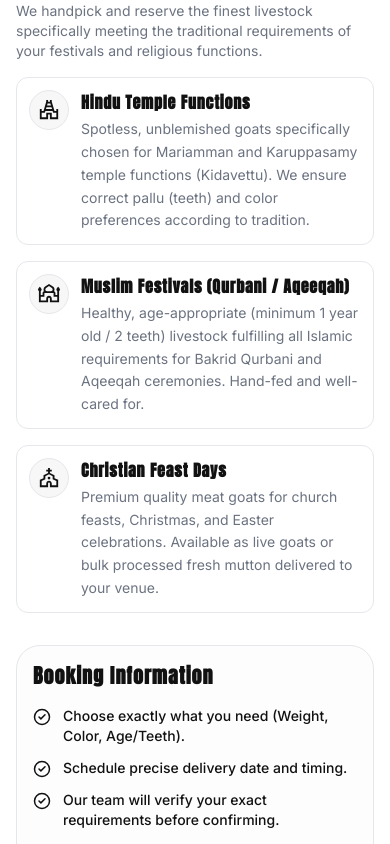
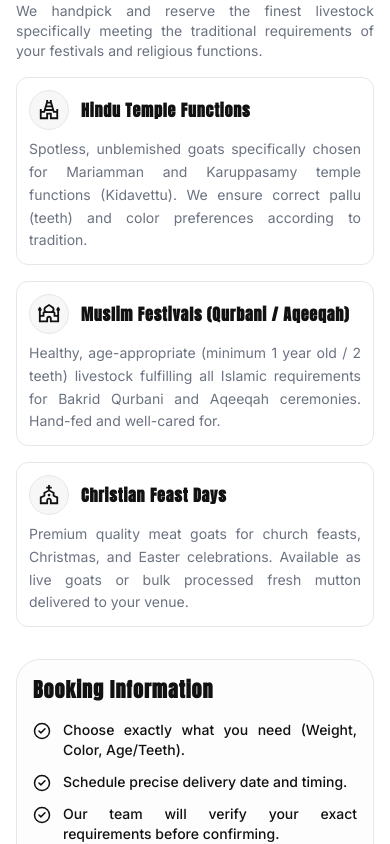
Before and after one commit to senthilnathan-2004/laraspinnel, a Next.js app: page / in a window 390 px wide. Shown: the part 2040-2884 px from the top of the page. Built offline with nearby package versions, Linux system fonts and the light colour scheme; no server answers; the database is empty.

Commit message:
push sample ui text design

```diff
--- a/app/about/page.tsx
+++ b/app/about/page.tsx
@@ -59,10 +59,10 @@ export default function AboutPage() {
             <h2 className="font-display text-2xl sm:text-3xl text-brand-black uppercase">
               Our Goat Farming Philosophy in Villupuram
             </h2>
-            <p className="text-sm text-brand-gray leading-relaxed">
+            <p className="text-sm text-brand-gray leading-relaxed text-justify">
               {settings.about_intro_p1 || "At Ragu Goat Farm, we believe that premium quality begins with wholesome care. Located in the lush pastures of Villupuram, our farm spans acres of open grazing fields. Our animals are pasture-raised, allowing them natural forage access alongside nutrient-rich feed."}
             </p>
-            <p className="text-sm text-brand-gray leading-relaxed">
+            <p className="text-sm text-brand-gray leading-relaxed text-justify">
               {settings.about_intro_p2 || "We started with a vision to streamline livestock ordering in Tamil Nadu, eliminating middle-agency price hikes. By combining modern veterinary management with direct-to-customer deliveries, we ensure healthy animals reach your doorstep at transparent farm rates."}
             </p>
           </div>
@@ -86,7 +86,7 @@ export default function AboutPage() {
                   {v.icon}
                 </div>
                 <h4 className="font-semibold text-brand-black text-sm">{v.title}</h4>
-                <p className="text-xs text-brand-gray leading-relaxed">{v.description}</p>
+                <p className="text-xs text-brand-gray leading-relaxed text-justify">{v.description}</p>
               </div>
             ))}
           </div>
--- a/app/goats/page.tsx
+++ b/app/goats/page.tsx
@@ -167,7 +167,7 @@ export default function GoatsListingPage() {
           <h3 className="font-display text-2xl text-brand-black uppercase tracking-wide">
             Buy Live Goats Online in Tamil Nadu
           </h3>
-          <p className="text-brand-gray text-sm leading-relaxed">
+          <p className="text-brand-gray text-sm leading-relaxed text-justify">
             Discover a wide selection of pasture raised, healthy live goats at Ragu Goat Farm. We specialize in premium breeds such as Boer, Tellicherry, Kanni Aadu, and local Naatu Aadu. Whether you need livestock for breeding, farming, or festive occasions like Bakrid, our goats are reared in open pastures with natural feed and regular veterinary care to ensure superior health and growth. We offer transparent pricing and reliable transport services across Villupuram, Tindivanam, Pondicherry, and other major districts in Tamil Nadu.
           </p>
         </section>
--- a/app/mutton/page.tsx
+++ b/app/mutton/page.tsx
@@ -188,7 +188,7 @@ export default function MuttonListingPage() {
           <h3 className="font-display text-2xl text-brand-black uppercase tracking-wide">
             Bulk Farm Fresh Mutton Delivery
           </h3>
-          <p className="text-brand-gray text-sm leading-relaxed">
+          <p className="text-brand-gray text-sm leading-relaxed text-justify">
             Elevate your culinary experience with premium, farm fresh mutton from Ragu Goat Farm. We supply hygienic, bulk mutton packs ideal for weddings, restaurants, family gatherings, and commercial orders. Sourced exclusively from healthy, young country goats (Naatu Aadu) raised on our farm, our meat guarantees tenderness and rich traditional flavor. Enjoy seamless booking and prompt cold chain delivery directly to your doorstep in Villupuram, Pondicherry, Tindivanam, Vanur and surrounding districts in Tamil Nadu.
           </p>
         </section>
--- a/components/faq/FAQClient.tsx
+++ b/components/faq/FAQClient.tsx
@@ -37,7 +37,7 @@ export default function FAQClient({ faqs }: FAQClientProps) {
                   {faq.question}
                 </h2>
                 <div
-                  className="text-brand-gray leading-relaxed space-y-3"
+                  className="text-brand-gray leading-relaxed space-y-3 text-justify [&_p]:text-justify!"
                   dangerouslySetInnerHTML={{ __html: faq.answer }}
                 />
               </div>
@@ -77,7 +77,7 @@ export default function FAQClient({ faqs }: FAQClientProps) {
                 <div className="overflow-hidden">
                   <div className="px-3 md:px-6 pb-3 md:pb-6 ml-11">
                     <div
-                      className="text-brand-gray leading-relaxed space-y-3"
+                      className="text-brand-gray leading-relaxed space-y-3 text-justify [&_p]:text-justify!"
                       dangerouslySetInnerHTML={{ __html: faq.answer }}
                     />
                   </div>
--- a/components/home/FestivalGoatCTA.tsx
+++ b/components/home/FestivalGoatCTA.tsx
@@ -48,44 +48,47 @@ export default async function FestivalGoatCTA() {
           <div className="lg:col-span-7 flex flex-col h-full">
             <div className="mb-4">
               <h3 className="text-xl font-bold text-brand-black mb-1">Special Function Goats</h3>
-              <p className="text-brand-gray text-sm">We handpick and reserve the finest livestock specifically meeting the traditional requirements of your festivals and religious functions.</p>
+              <p className="text-brand-gray text-sm text-justify">We handpick and reserve the finest livestock specifically meeting the traditional requirements of your festivals and religious functions.</p>
             </div>
 
             <div className="flex flex-col gap-4 flex-1">
               {/* Hindu Function */}
-              <div className="flex gap-3 md:gap-4 p-3 md:p-4 rounded-xl bg-white border border-brand-border hover:shadow-sm transition-shadow flex-1">
+              <div className="grid grid-cols-[auto_1fr] lg:flex lg:flex-row gap-x-3 gap-y-1 lg:gap-4 p-3 md:p-4 rounded-xl bg-white border border-brand-border hover:shadow-sm transition-shadow flex-1">
                 <div className="w-10 h-10 rounded-full bg-brand-light-gray border border-brand-border flex items-center justify-center text-brand-black shrink-0">
                   <MdOutlineTempleHindu size={22} />
                 </div>
-                <div>
-                  <h4 className="text-base font-bold text-brand-black mb-1">Hindu Temple Functions</h4>
-                  <p className="text-brand-gray text-sm leading-relaxed">
+                <h4 className="self-center text-base font-bold text-brand-black lg:hidden">Hindu Temple Functions</h4>
+                <div className="col-span-2 lg:col-span-1 lg:flex-1">
+                  <h4 className="hidden lg:block text-base font-bold text-brand-black mb-1">Hindu Temple Functions</h4>
+                  <p className="text-brand-gray text-sm leading-relaxed text-justify mt-1 lg:mt-0">
                     {hinduDesc}
                   </p>
                 </div>
               </div>
 
               {/* Muslim Function */}
-              <div className="flex gap-3 md:gap-4 p-3 md:p-4 rounded-xl bg-white border border-brand-border hover:shadow-sm transition-shadow flex-1">
+              <div className="grid grid-cols-[auto_1fr] lg:flex lg:flex-row gap-x-3 gap-y-1 lg:gap-4 p-3 md:p-4 rounded-xl bg-white border border-brand-border hover:shadow-sm transition-shadow flex-1">
                 <div className="w-10 h-10 rounded-full bg-brand-light-gray border border-brand-border flex items-center justify-center text-brand-black shrink-0">
                   <MdOutlineMosque size={22} />
                 </div>
-                <div>
-                  <h4 className="text-base font-bold text-brand-black mb-1">Muslim Festivals (Qurbani / Aqeeqah)</h4>
-                  <p className="text-brand-gray text-sm leading-relaxed">
+                <h4 className="self-center text-base font-bold text-brand-black lg:hidden">Muslim Festivals (Qurbani / Aqeeqah)</h4>
+                <div className="col-span-2 lg:col-span-1 lg:flex-1">
+                  <h4 className="hidden lg:block text-base font-bold text-brand-black mb-1">Muslim Festivals (Qurbani / Aqeeqah)</h4>
+                  <p className="text-brand-gray text-sm leading-relaxed text-justify mt-1 lg:mt-0">
                     {muslimDesc}
                   </p>
                 </div>
               </div>
 
               {/* Christian Function */}
-              <div className="flex gap-3 md:gap-4 p-3 md:p-4 rounded-xl bg-white border border-brand-border hover:shadow-sm transition-shadow flex-1">
+              <div className="grid grid-cols-[auto_1fr] lg:flex lg:flex-row gap-x-3 gap-y-1 lg:gap-4 p-3 md:p-4 rounded-xl bg-white border border-brand-border hover:shadow-sm transition-shadow flex-1">
                 <div className="w-10 h-10 rounded-full bg-brand-light-gray border border-brand-border flex items-center justify-center text-brand-black shrink-0">
                   <MdOutlineChurch size={22} />
                 </div>
-                <div>
-                  <h4 className="text-base font-bold text-brand-black mb-1">Christian Feast Days</h4>
-                  <p className="text-brand-gray text-sm leading-relaxed">
+                <h4 className="self-center text-base font-bold text-brand-black lg:hidden">Christian Feast Days</h4>
+                <div className="col-span-2 lg:col-span-1 lg:flex-1">
+                  <h4 className="hidden lg:block text-base font-bold text-brand-black mb-1">Christian Feast Days</h4>
+                  <p className="text-brand-gray text-sm leading-relaxed text-justify mt-1 lg:mt-0">
                     {christianDesc}
                   </p>
                 </div>
@@ -101,19 +104,19 @@ export default async function FestivalGoatCTA() {
               <ul className="space-y-3 mb-8 flex-1">
                 <li className="flex items-start gap-3">
                   <CheckCircle2 size={18} className="text-brand-black shrink-0 mt-0.5" />
-                  <span className="text-brand-black font-medium text-sm">Choose exactly what you need (Weight, Color, Age/Teeth).</span>
+                  <span className="text-brand-black font-medium text-sm text-justify">Choose exactly what you need (Weight, Color, Age/Teeth).</span>
                 </li>
                 <li className="flex items-start gap-3">
                   <CheckCircle2 size={18} className="text-brand-black shrink-0 mt-0.5" />
-                  <span className="text-brand-black font-medium text-sm">Schedule precise delivery date and timing.</span>
+                  <span className="text-brand-black font-medium text-sm text-justify">Schedule precise delivery date and timing.</span>
                 </li>
                 <li className="flex items-start gap-3">
                   <CheckCircle2 size={18} className="text-brand-black shrink-0 mt-0.5" />
-                  <span className="text-brand-black font-medium text-sm">Our team will verify your exact requirements before confirming.</span>
+                  <span className="text-brand-black font-medium text-sm text-justify">Our team will verify your exact requirements before confirming.</span>
                 </li>
                 <li className="flex items-start gap-3">
                   <Info size={18} className="text-brand-gray shrink-0 mt-0.5" />
-                  <span className="text-brand-gray text-sm">No payment required upfront. We will contact you with pricing after reviewing your request.</span>
+                  <span className="text-brand-gray text-sm text-justify">No payment required upfront. We will contact you with pricing after reviewing your request.</span>
                 </li>
               </ul>
 
--- a/components/home/PhilosophyContent.tsx
+++ b/components/home/PhilosophyContent.tsx
@@ -22,7 +22,7 @@ export default function PhilosophyContent({ content }: { content: string }) {
       <div className="relative">
         <div
           ref={contentRef}
-          className={`space-y-6 relative z-10 max-w-none prose prose-sm md:prose-base prose-p:text-brand-gray prose-a:text-goat-primary [&_:is(h1,h2,h3,h4,h5,h6)]:text-xl! md:[&_:is(h1,h2,h3,h4,h5,h6)]:text-2xl! [&_:is(h1,h2,h3,h4,h5,h6)]:font-bold! [&_:is(h1,h2,h3,h4,h5,h6)]:text-brand-black! [&_:is(h1,h2,h3,h4,h5,h6)]:mt-8! [&_:is(h1,h2,h3,h4,h5,h6)]:mb-4! transition-all duration-500 overflow-hidden ${
+          className={`space-y-6 relative z-10 max-w-none prose prose-sm md:prose-base [&_p]:text-justify! prose-p:text-brand-gray prose-a:text-goat-primary [&_:is(h1,h2,h3,h4,h5,h6)]:text-xl! md:[&_:is(h1,h2,h3,h4,h5,h6)]:text-2xl! [&_:is(h1,h2,h3,h4,h5,h6)]:font-bold! [&_:is(h1,h2,h3,h4,h5,h6)]:text-brand-black! [&_:is(h1,h2,h3,h4,h5,h6)]:mt-8! [&_:is(h1,h2,h3,h4,h5,h6)]:mb-4! transition-all duration-500 overflow-hidden ${
             !isExpanded ? "max-h-75 lg:max-h-100" : "max-h-[5000px]"
           }`}
           dangerouslySetInnerHTML={{ __html: content }}
--- a/components/home/Testimonials.tsx
+++ b/components/home/Testimonials.tsx
@@ -67,7 +67,7 @@ export default function Testimonials() {
                   ))}
                 </div>
                 <div
-                  className="text-xs text-brand-gray leading-relaxed relative z-10 space-y-2"
+                  className="text-xs text-brand-gray leading-relaxed relative z-10 space-y-2 text-justify"
                   dangerouslySetInnerHTML={{ __html: rev.review }}
                 />
               </div>
```
